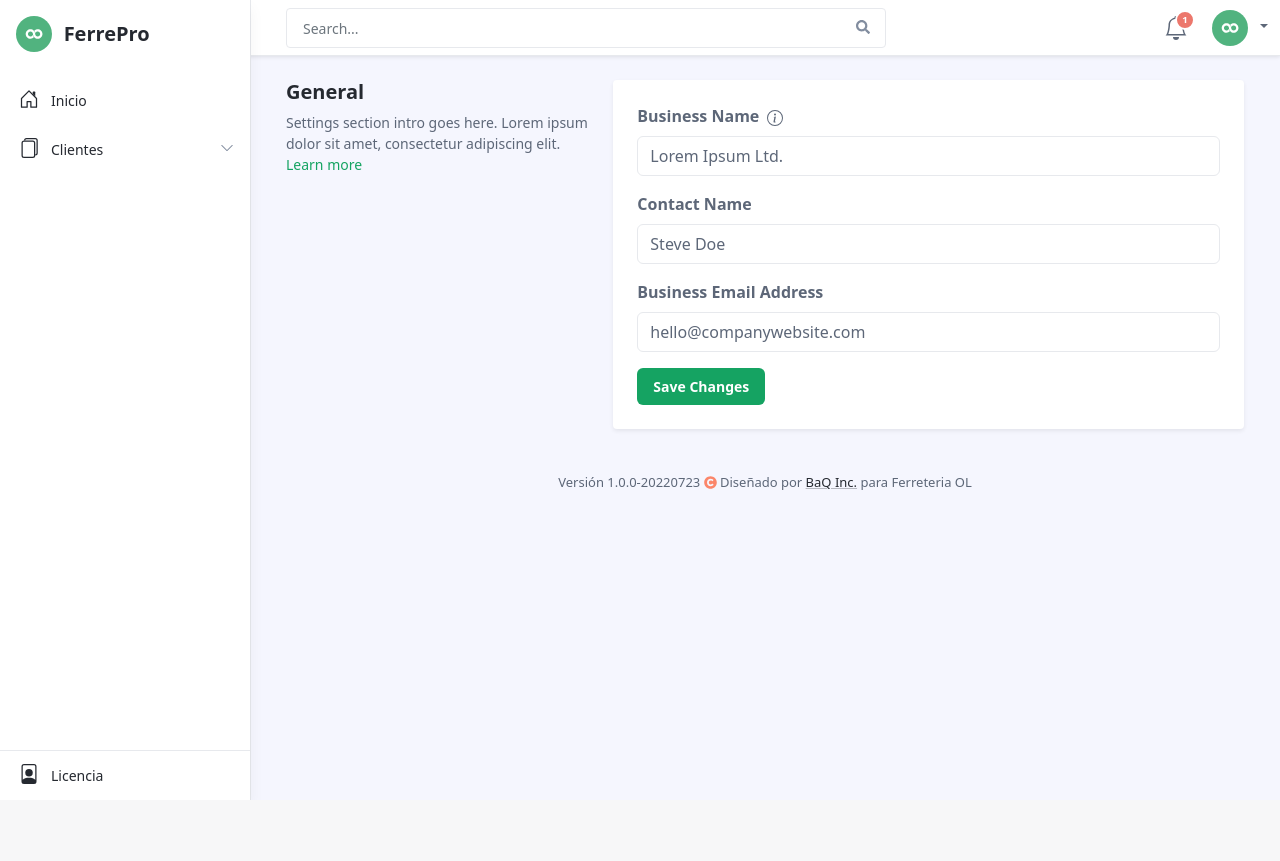
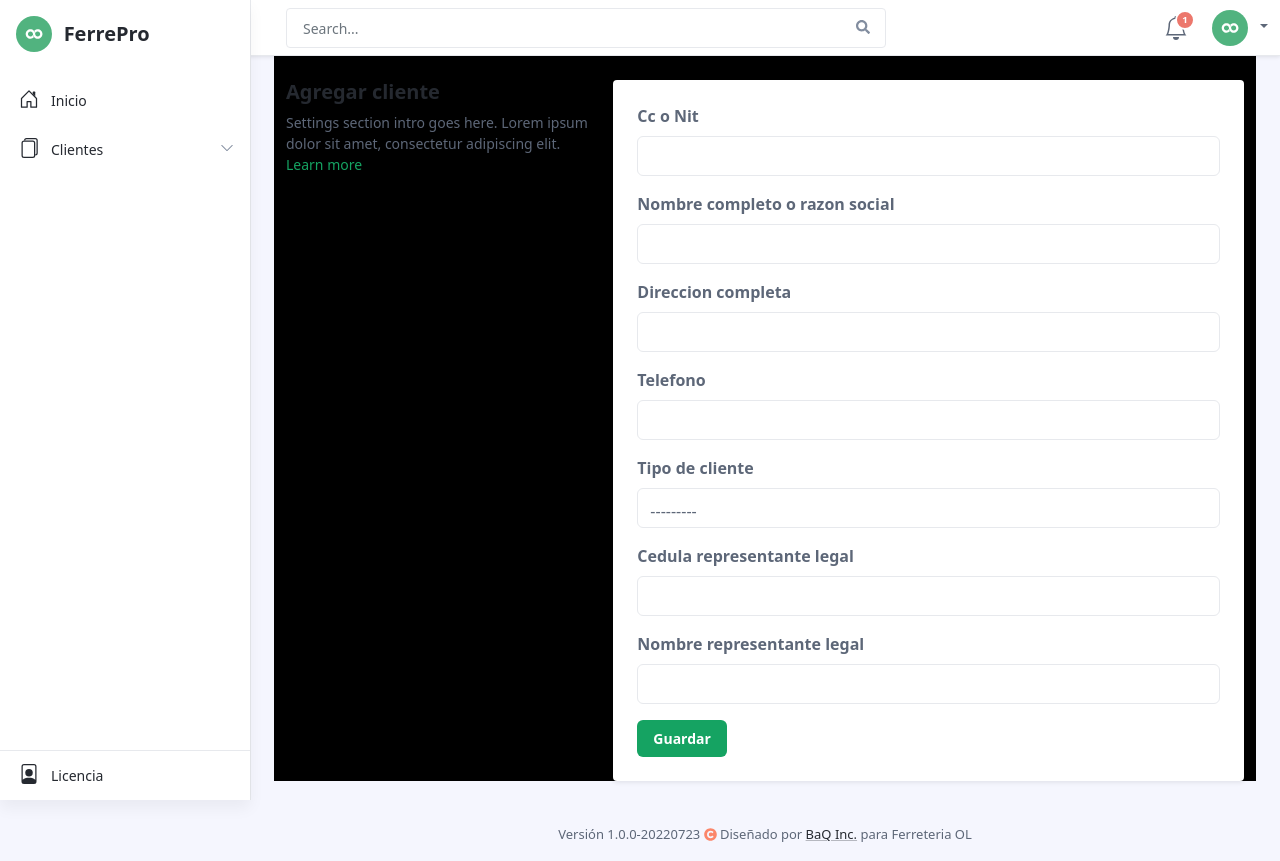
Before and after one commit to brahiamcarmen/FerreApp-Web, a Django app: page /usuarios/agregarcliente in a window 1280 px wide. Before the commit the page ends 800 px from the top, so only its background shows below. Run offline with Django 3.2, Linux system fonts and the light colour scheme; a user stored in the database is signed in; tables that the repository leaves empty hold one stand-in row (values such as "Sample post"); some libraries are stand-ins or nearby versions.

Commit message:
version 11

```diff
--- /dev/null
+++ b/Ferre/forms.py
@@ -0,0 +1,25 @@
+from django import forms
+from django.utils.translation import ugettext_lazy as _
+from django.contrib.auth.models import User
+
+from Ferre.models import Clientes
+
+class AddClientes(forms.ModelForm):
+    class Meta:
+        model = Clientes
+        fields = "__all__"
+        labels ={
+            'Idcliente': _(u'Cc o Nit'),
+            'Nombrecompleto': _(u'Nombre completo o razon social'),
+            'Direccion': _(u'Direccion completa'),
+            'Telefono': _(u'Telefono'),
+            'Tipocliente': _(u'Tipo de cliente'),
+            'CedulaRepresentante': _(u'Cedula representante legal'),
+            'NombreRepresentante': _(u'Nombre representante legal'),
+        }
+
+    def __init__(self, Clientes=None, *args, **kwargs):
+        super(AddClientes, self).__init__(*args, **kwargs)
+
+        for field in self.fields:
+            self.fields[field].widget.attrs.update({'class': 'form-control'})
--- a/usuarios/templates/usuarios/agregarcliente.html
+++ b/usuarios/templates/usuarios/agregarcliente.html
@@ -7,31 +7,23 @@
 {% include 'usuarios/alerts.html' %}
                 <div class="row g-4 settings-section">
                     <div class="col-12 col-md-4">
-                        <h3 class="section-title">General</h3>
+                        <h3 class="section-title">Agregar cliente</h3>
                         <div class="section-intro">Settings section intro goes here. Lorem ipsum dolor sit amet, consectetur adipiscing elit. <a href="help.html">Learn more</a></div>
                     </div>
                     <div class="col-12 col-md-8">
                         <div class="app-card app-card-settings shadow-sm p-4">
 
                             <div class="app-card-body">
-                                <form class="settings-form">
+                                <form method="post" enctype="multipart/form-data" class="settings-form">
+                                    {% csrf_token %}
+                                    {{ form.non_field_errors }}
+                                    {% for field in formulariocliente %}
                                     <div class="mb-3">
-                                        <label for="setting-input-1" class="form-label">Business Name<span class="ms-2" data-container="body" data-bs-toggle="popover" data-trigger="hover" data-placement="top" data-content="This is a Bootstrap popover example. You can use popover to provide extra info."><svg width="1em" height="1em" viewBox="0 0 16 16" class="bi bi-info-circle" fill="currentColor" xmlns="http://www.w3.org/2000/svg">
-  <path fill-rule="evenodd" d="M8 15A7 7 0 1 0 8 1a7 7 0 0 0 0 14zm0 1A8 8 0 1 0 8 0a8 8 0 0 0 0 16z"/>
-  <path d="M8.93 6.588l-2.29.287-.082.38.45.083c.294.07.352.176.288.469l-.738 3.468c-.194.897.105 1.319.808 1.319.545 0 1.178-.252 1.465-.598l.088-.416c-.2.176-.492.246-.686.246-.275 0-.375-.193-.304-.533L8.93 6.588z"/>
-  <circle cx="8" cy="4.5" r="1"/>
-</svg></span></label>
-                                        <input type="text" class="form-control" id="setting-input-1" value="Lorem Ipsum Ltd." required>
+                                        <label for="setting-input-2" class="form-label">{{ field.label }}</label>
+                                         {{ field }}
                                     </div>
-                                    <div class="mb-3">
-                                        <label for="setting-input-2" class="form-label">Contact Name</label>
-                                        <input type="text" class="form-control" id="setting-input-2" value="Steve Doe" required>
-                                    </div>
-                                    <div class="mb-3">
-                                        <label for="setting-input-3" class="form-label">Business Email Address</label>
-                                        <input type="email" class="form-control" id="setting-input-3" value="hello@companywebsite.com">
-                                    </div>
-                                    <button type="submit" class="btn app-btn-primary" >Save Changes</button>
+                                    {% endfor %}
+                                    <button type="submit" class="btn app-btn-primary" >Guardar</button>
                                 </form>
                             </div><!--//app-card-body-->
 
--- a/usuarios/templates/usuarios/base.html
+++ b/usuarios/templates/usuarios/base.html
@@ -172,7 +172,7 @@
 
     <div class="app-wrapper">
 	    <div class="app-content pt-3 p-md-3 p-lg-4">
-		    <div class="container-xl">
+		    <div class="container-xl" style="background: black;">
 		    	{% block content %}
 
                 {% endblock %}
--- a/usuarios/templates/usuarios/inicio.html
+++ b/usuarios/templates/usuarios/inicio.html
@@ -107,7 +107,7 @@
                 <div class="intro">Pellentesque varius, elit vel volutpat sollicitudin, lacus quam efficitur augue</div>
             </div><!--//app-card-body-->
             <div class="app-card-footer p-4 mt-auto">
-                <a class="btn app-btn-secondary" href="#">Crear cliente</a>
+                <a class="btn app-btn-secondary" href="{% url 'usuarios:agregarcliente' %}">Crear cliente</a>
                 <a class="btn app-btn-secondary" href="#">Crear proveedor</a>
             </div><!--//app-card-footer-->
         </div><!--//app-card-->
--- a/usuarios/views.py
+++ b/usuarios/views.py
@@ -11,6 +11,7 @@ from django.urls import reverse
 import speedtest
 from django.contrib import auth
 from Ferre.models import Usuario, Clientes
+from Ferre.forms import AddClientes
 
 class Inicio(LoginRequiredMixin, View):
     login_url = '/'
@@ -50,6 +51,7 @@ class ListaClientes(LoginRequiredMixin, View):
 class AgregarClientes(LoginRequiredMixin, View):
     login_url = '/'
     template_name = 'usuarios/agregarcliente.html'
+    form = AddClientes
 
     def get(self, request):
         try:
@@ -58,8 +60,9 @@ class AgregarClientes(LoginRequiredMixin, View):
             version = open('static/serial/Version.txt', 'r')
             versionp = version.read()
             datos = Usuario.objects.get(usuid=request.user.pk)
+            form = self.form
             return render(request,
-                          self.template_name,{'proyecto': proyectov,'version':versionp,}
+                          self.template_name,{'proyecto': proyectov,'version':versionp,'formulariocliente':form,}
                             )
         except Usuario.DoesNotExist:
             return render(request, "pages-404.html")
```
